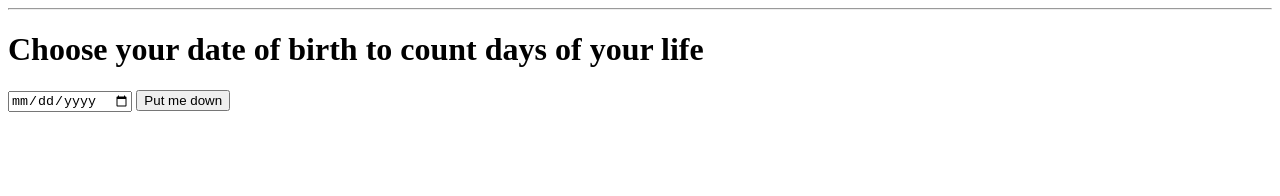
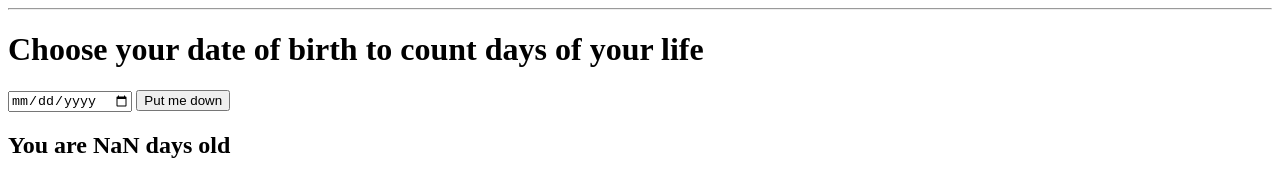
Before and after one commit to DianaLeit/codewars-solved, a plain HTML site: page index.html in a window 1280 px wide. Both pictures are taken after a click on the button "Put me down". Drawn offline with Linux system fonts and the light colour scheme.

Commit message:
Taa-Daa!

```diff
--- a/MyAgeInDays.js
+++ b/MyAgeInDays.js
@@ -153,5 +153,6 @@ function ageInDays() {
   }
   let myDaysInCurrentYear = prevMonthDays + dayToday;
   let myDays = myDaysInBornYear + myDaysInBetweenYears + myDaysInCurrentYear;
-  console.log(myDays);
+  result = document.getElementById("result");
+  result.value = myDays;
 }
--- a/index.html
+++ b/index.html
@@ -4,9 +4,21 @@
   <body>
     <hr />
     <form>
-      <h1>Choose your date of birth to count days of your life</h1>
+      <h1 id="title">Choose your date of birth to count days of your life</h1>
       <input type="date" name="dateOfBirth" id="dateOfBirth" />
       <button type="button" onclick="ageInDays()">Put me down</button>
+    </form>
+    <form>
+      <h2>
+        You are
+        <output
+          type="number"
+          name="result"
+          id="result"
+          for="dateOfBirth"
+        ></output>
+        days old
+      </h2>
     </form>
     <script src="MyAgeInDays.js"></script>
   </body>
```
